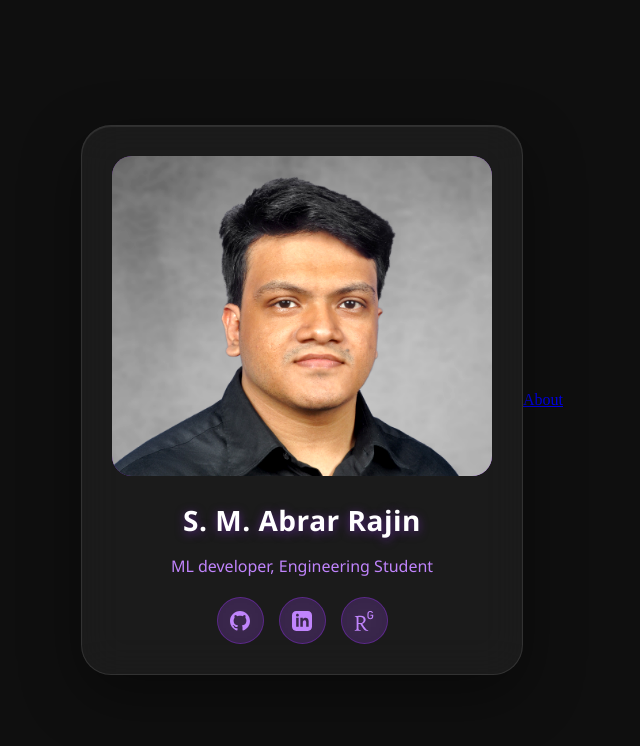
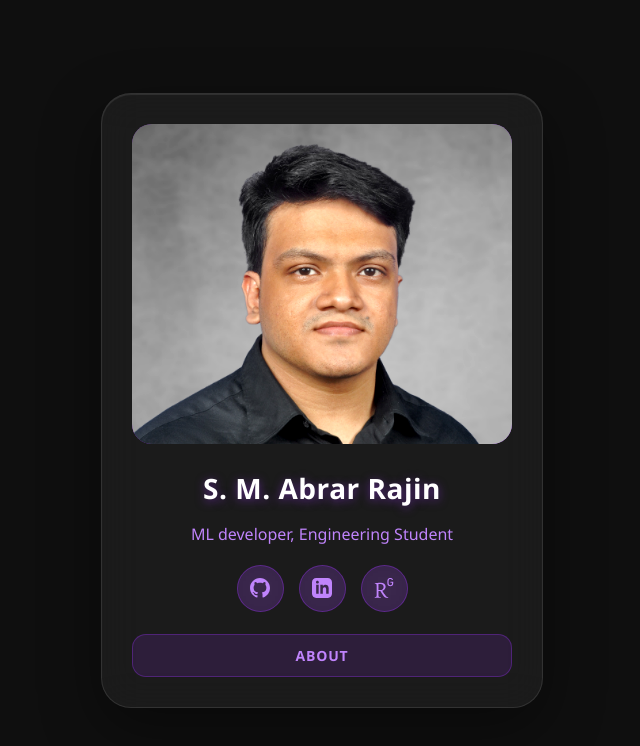
Before and after one commit to AbrarRajin/AbrarRajin.github.io, a plain HTML site: page index.html in a window 1280 px wide. Shown: the whole page, without its empty margins (318-958 px from the left). Drawn offline with Linux system fonts and the light colour scheme.

Commit message:
refactor: clean up index.html by removing unused styles and comments, and enhance the portfolio about link

```diff
--- a/index.html
+++ b/index.html
@@ -4,11 +4,8 @@
 <head>
     <meta charset="UTF-8">
     <meta name="google-site-verification" content="P9RDgrlXOfUvFqXtvBOWWGK3RGpggjRRlb25l60GdkY" />
-
-
     <title>S. M. Abrar Rajin</title>
     <style>
-        /* Center the card on the page */
         body {
             display: flex;
             justify-content: center;
@@ -18,7 +15,6 @@
             background: #0f0f0f;
         }
 
-        /* Scoped styles for the portfolio card - won't affect other page elements */
         .portfolio-card-wrapper {
             font-family: 'Segoe UI', Tahoma, Geneva, Verdana, sans-serif;
             position: relative;
@@ -41,8 +37,6 @@
             overflow: hidden;
         }
 
-
-
         .portfolio-card:hover {
             transform: translateY(-15px) scale(1.02);
             box-shadow:
@@ -62,19 +56,6 @@
             margin-bottom: 25px;
         }
 
-        .portfolio-image-wrapper::after {
-            content: '';
-            position: absolute;
-            top: 0;
-            left: 0;
-            right: 0;
-            bottom: 0;
-            background: linear-gradient(135deg, rgba(107, 33, 168, 0.2) 0%, rgba(147, 51, 234, 0.3) 100%);
-            opacity: 0;
-            transition: opacity 0.4s;
-            pointer-events: none;
-        }
-
         .portfolio-profile-img {
             width: 100%;
             height: 100%;
@@ -86,8 +67,6 @@
         .portfolio-card:hover .portfolio-profile-img {
             transform: scale(1.1);
         }
-
-
 
         .portfolio-card-content {
             text-align: center;
@@ -151,18 +130,28 @@
             box-shadow: 0 5px 15px rgba(147, 51, 234, 0.5);
         }
 
-        .portfolio-badge {
-            position: absolute;
-            top: 15px;
-            right: 15px;
-            background: linear-gradient(135deg, #9333ea 0%, #c084fc 100%);
-            color: white;
-            padding: 8px 16px;
-            border-radius: 20px;
-            font-size: 12px;
+        .portfolio-about-link {
+            display: block;
+            margin-top: 22px;
+            padding: 11px 0;
+            background: rgba(147, 51, 234, 0.15);
+            border: 1px solid rgba(147, 51, 234, 0.35);
+            border-radius: 14px;
+            color: #c084fc;
+            text-decoration: none;
+            font-size: 14px;
             font-weight: 600;
-            box-shadow: 0 5px 15px rgba(147, 51, 234, 0.4);
-            animation: portfolio-pulse 2s infinite;
+            letter-spacing: 0.8px;
+            text-transform: uppercase;
+            transition: all 0.3s ease;
+        }
+
+        .portfolio-about-link:hover {
+            background: rgba(147, 51, 234, 0.35);
+            border-color: #9333ea;
+            color: #ffffff;
+            box-shadow: 0 4px 20px rgba(147, 51, 234, 0.4);
+            transform: translateY(-2px);
         }
 
         @keyframes portfolio-pulse {
@@ -187,19 +176,15 @@
 </head>
 
 <body>
-    <!-- Modular Portfolio Card - Drop this anywhere on your page -->
     <div class="portfolio-card-wrapper">
         <div class="portfolio-card">
             <div class="portfolio-image-wrapper">
                 <img src="/images/S. M. Abrar Rajin.jpg" alt="S. M. Abrar Rajin" class="portfolio-profile-img">
-
             </div>
 
             <div class="portfolio-card-content">
                 <h2 class="portfolio-name">S. M. Abrar Rajin</h2>
                 <p class="portfolio-title">ML developer, Engineering Student</p>
-
-                <!-- <div class="portfolio-divider"></div> -->
 
                 <div class="portfolio-social-links">
                     <a href="https://github.com/AbrarRajin" class="portfolio-social-btn" title="GitHub">
@@ -223,13 +208,10 @@
                     </a>
                 </div>
 
+                <a href="/about.html" class="portfolio-about-link">About</a>
             </div>
-
         </div>
     </div>
-    <div><a href="/about.html">About</a></div>
-
-
 </body>
 
 </html>
```
